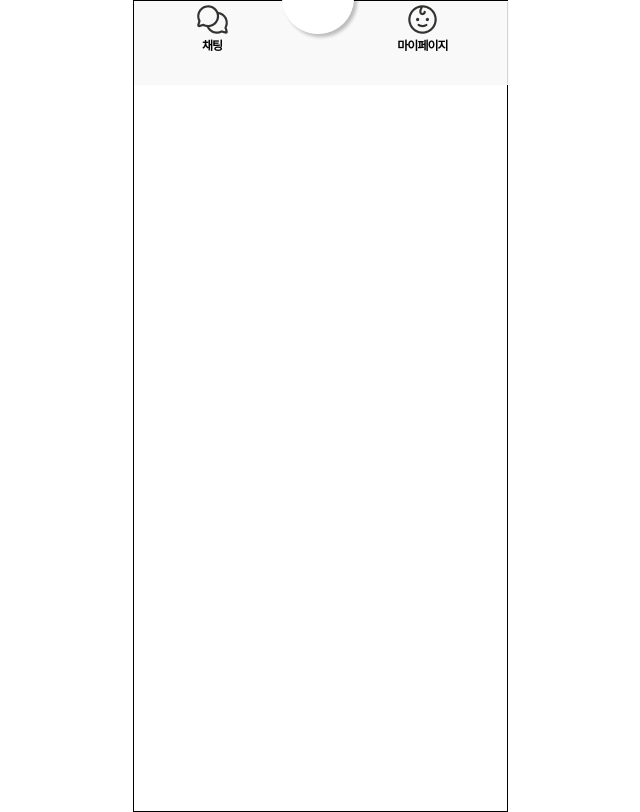
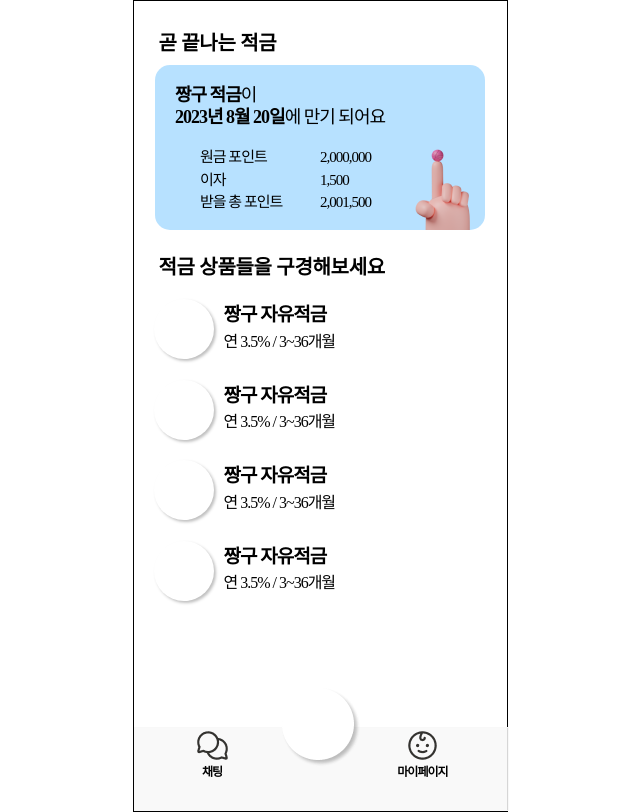
Before and after one commit to MoneyPlay-DigitalHanaro/front-end, a React (Create React App) app: page /saving in a window 1280 px wide. Before the commit this address had no page. Shown: the whole page, without its empty margins (320-960 px from the left). Built offline with nearby package versions, Linux system fonts and the light colour scheme; a web font is replaced by a local one.

Commit message:
Feat: 적금 메인 페이지 UI 구현

```diff
--- a/src/App.js
+++ b/src/App.js
@@ -20,6 +20,7 @@ import QrCode from './pages/QR_Student/qrStudent';
 import Join from './pages/Join/Join';
 import Footer from './component/Footer';
 import MyPage from './pages/myPage/MyPage';
+import InstallmentSavings from './pages/installmentSavings/InstallmentSavings';
 
 function App() {
   return (
@@ -36,6 +37,7 @@ function App() {
           <Route path="/join" element={<Join />} />
           <Route path="/mypage" element={<MyPage />} />
           <Route path="/news/detail" element={<NewsDetail />} />
+          <Route path="/saving" element={<InstallmentSavings />} />
         </Routes>
         <Footer></Footer>
       </div>
--- /dev/null
+++ b/src/component/Savings.js
@@ -0,0 +1,48 @@
+import React from 'react';
+import styled from 'styled-components';
+
+const SavingsInfo = styled.div`
+    display: grid;
+    grid-template-columns: 80px 250px;
+    text-align: left;
+    margin-top: 20px;
+`;
+
+const Thumbnail = styled.div`
+    display: inline-block;
+    width: 60px;
+    height: 60px;
+    border: none;
+    border-radius: 40px;
+    box-shadow: 2px 2px 3px 0 rgba(0, 0, 0, 0.25);
+    margin-left: 20px;
+`;
+
+const SavingsDetail = styled.div`
+    display: inline-block;
+    margin-left: 10px;
+`;
+
+const SavingsName = styled.span`
+    font-size: 19px;
+`;
+
+const SavingsRate = styled.span`
+    font-size: 16px;
+    font-weight: normal;
+    vertical-align: top;
+`;
+
+const Savings = () => {
+    return (
+        <SavingsInfo>
+            <Thumbnail></Thumbnail>
+            <SavingsDetail>
+                <SavingsName>짱구 자유적금</SavingsName><br />
+                <SavingsRate>연 3.5% / 3~36개월</SavingsRate>
+            </SavingsDetail>
+        </SavingsInfo>
+    );
+};
+
+export default Savings;
--- a/src/pages/installmentSavings/InstallmentSavings.js
+++ b/src/pages/installmentSavings/InstallmentSavings.js
@@ -0,0 +1,81 @@
+/* eslint-disable */
+import React from 'react';
+// import axios from 'axios';
+import styled from 'styled-components';
+import Hand from '../../image/Savings/hand.png';
+import Savings from '../../component/Savings';
+
+const SavingMainContainer = styled.div`
+    margin-top: 30px;
+`;
+
+const Title = styled.h3`
+    font-size: 20px;
+    font-weight: bold;
+    text-align: left;
+    margin-left: 25px;
+    margin-bottom: 10px;
+    letter-spacing: -0.32px;
+`;
+
+const ExpiredContent = styled.div`
+    width: 330px;
+    height: 165px;
+    background-color: rgba(112, 195, 255, 0.5);
+    border-radius: 15px 15px 15px 15px;
+    margin-left: auto;
+    margin-right: auto;
+    margin-bottom: 25px;
+    padding: 20px;
+    position: relative;
+`;
+
+const ExpiredNotice = styled.h5`
+    font-size: 18px;
+    text-align: left;
+`;
+
+const ExpiredText = styled.div`
+    display: inline-block;
+    width: 120px;
+    text-align: left;
+    font-size: 15px;
+    font-weight: normal;
+    margin-top: 10px;
+`;
+
+const HandImage = styled.img`
+    position: absolute;
+    right: 0;
+    bottom: 0;
+`;
+
+const InstallmentSavings = () => {
+    return (
+        <SavingMainContainer>
+            <Title>곧 끝나는 적금</Title>
+            <ExpiredContent>
+                <ExpiredNotice><b>짱구 적금</b>이 <br /> <b>2023년 8월 20일</b>에 만기 되어요</ExpiredNotice>
+                <ExpiredText>
+                    원금 포인트<br />
+                    이자<br />
+                    받을 총 포인트
+                </ExpiredText>
+                <ExpiredText>
+                    2,000,000<br />
+                    1,500<br />
+                    2,001,500
+                </ExpiredText>
+                <HandImage src={Hand}></HandImage>
+            </ExpiredContent>
+            <Title>적금 상품들을 구경해보세요</Title>
+            <Savings></Savings>
+            <Savings />
+            <Savings />
+            <Savings />
+        </SavingMainContainer>
+
+    );
+};
+
+export default InstallmentSavings;
```
Also changed, not shown: src/image/Savings/hand.png (added).
